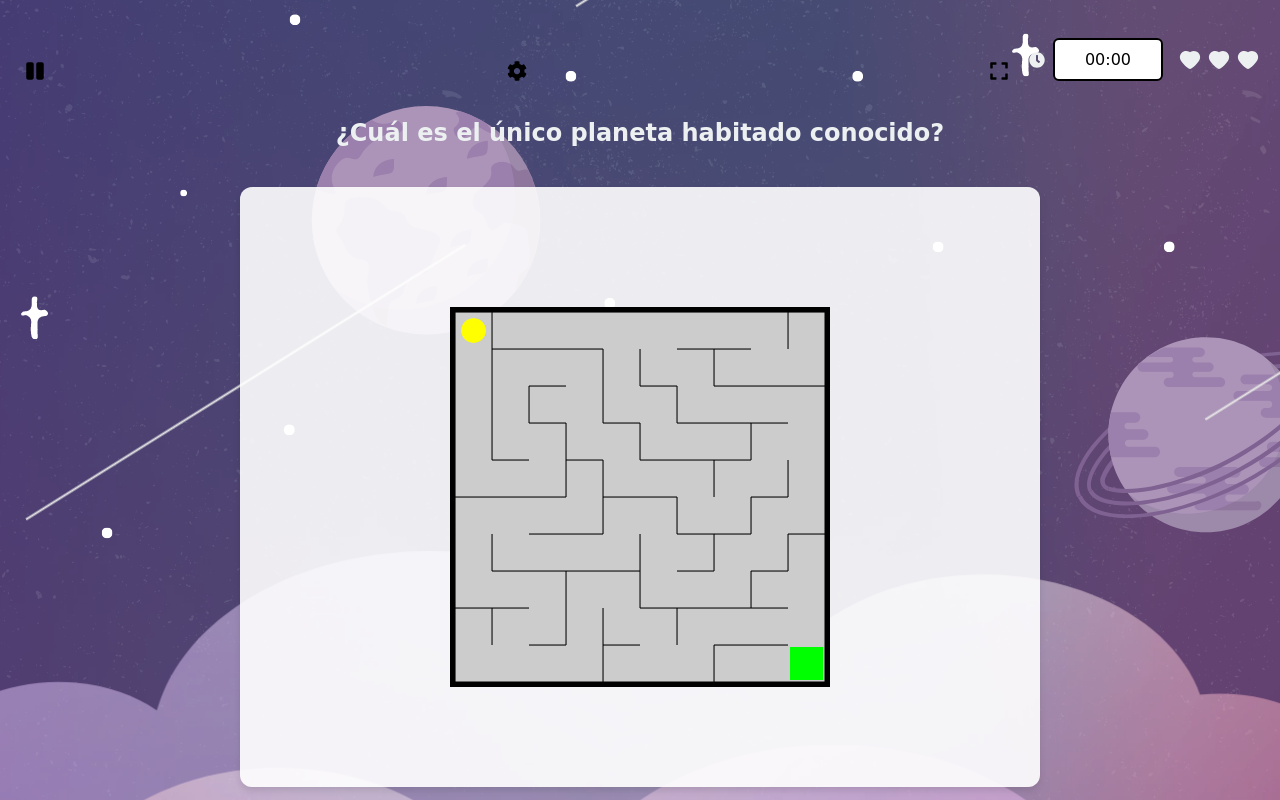
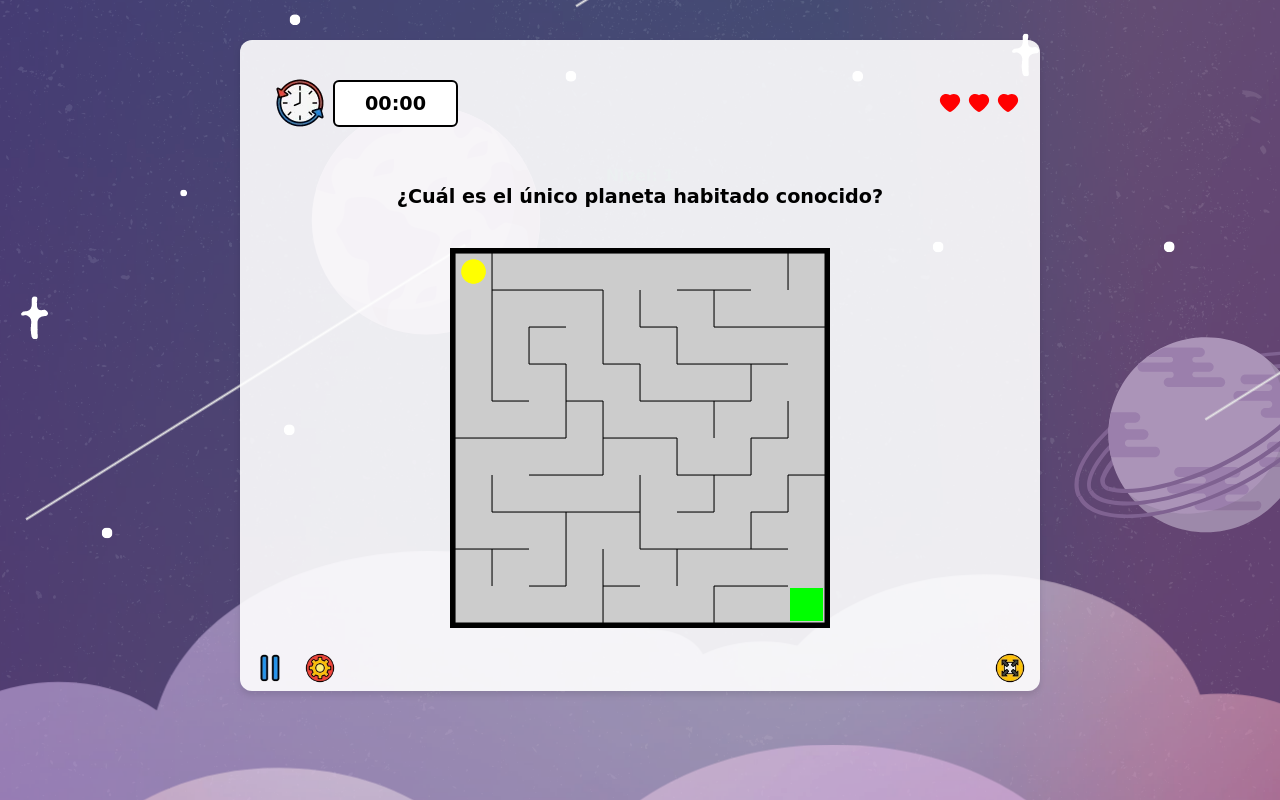
Before and after one commit to riofutabac/MazeGame, a React (Vite) app: page /game in a window 1280 px wide. Built offline with nearby package versions, Linux system fonts and the light colour scheme.

Commit message:
Maze Game corregido y funcional

```diff
--- a/src/components/MazeCanvas.jsx
+++ b/src/components/MazeCanvas.jsx
@@ -1,51 +1,6 @@
-import React, { useEffect, useRef } from 'react';
-import { handleKeyboardMovement, describeMazePosition, announceToScreenReader } from '../utils/accessibility';
+import React from 'react';
 
-const MazeCanvas = React.forwardRef(({ onMove }, ref) => {
-  const canvasRef = useRef(null);
-
-  useEffect(() => {
-    if (ref) {
-      ref.current = canvasRef.current;
-    }
-  }, [ref]);
-
-  useEffect(() => {
-    const canvas = canvasRef.current;
-    if (!canvas) return;
-
-    // Hacer que el canvas sea focuseable
-    canvas.setAttribute('tabindex', '0');
-    canvas.setAttribute('role', 'application');
-    canvas.setAttribute('aria-label', 'Laberinto del juego. Use las flechas del teclado para moverse.');
-
-    // Agregar instrucciones de uso cuando el canvas recibe el foco
-    canvas.addEventListener('focus', () => {
-      announceToScreenReader(
-        'Has entrado al laberinto. Usa las flechas del teclado para moverte. ' +
-        'Presiona la tecla H para escuchar tu posición actual.'
-      );
-    });
-
-    // Manejar eventos de teclado
-    const handleKeyDown = (e) => {
-      if (e.key === 'h' || e.key === 'H') {
-        // Describir la posición actual cuando se presiona H
-        const description = describeMazePosition(player, maze);
-        announceToScreenReader(description);
-        return;
-      }
-
-      handleKeyboardMovement(e, onMove);
-    };
-
-    canvas.addEventListener('keydown', handleKeyDown);
-
-    return () => {
-      canvas.removeEventListener('keydown', handleKeyDown);
-    };
-  }, [onMove]);
-
+export default function MazeCanvas({ canvasRef }) {
   return (
     <div style={{ display: 'flex', justifyContent: 'center', width: '100%' }}>
       <canvas
@@ -56,12 +11,7 @@ const MazeCanvas = React.forwardRef(({ onMove }, ref) => {
           maxWidth: '50%',
           height: 'auto',
         }}
-        aria-live="polite"
       />
     </div>
   );
-});
-
-MazeCanvas.displayName = 'MazeCanvas';
-
-export default MazeCanvas;
+}
--- a/src/pages/Game/Game.jsx
+++ b/src/pages/Game/Game.jsx
@@ -133,119 +133,57 @@ export default function Game() {
 
   return (
     <StyledGame>
-      <GameHeader role="banner">
-        <GameControls>
-          <button
-            onClick={() => setIsPaused(true)}
-            aria-label="Pausar juego"
-            tabIndex={1}
-          >
-            <FaPause />
-          </button>
-          <button
-            onClick={() => setIsConfigOpen(true)}
-            aria-label="Abrir configuración"
-            tabIndex={2}
-          >
-            <FaCog />
-          </button>
-          <button
-            onClick={() => {
-              // Implementar función para activar pantalla completa
-            }}
-            aria-label="Pantalla completa"
-            tabIndex={3}
-          >
-            <FaExpand />
-          </button>
-        </GameControls>
-
-        <TimerContainer role="timer" aria-label="Tiempo de juego">
-          <FaClock aria-hidden="true" />
-          <Timer>{time}</Timer>
+      {!isGameFinished ? (
+        <GameBoard>
+          <GameHeader>
+            <TimerContainer>
+              <img src={timerImg} alt="Tiempo" />
+              <Timer>
+                <span>{time}</span>
+              </Timer>
             </TimerContainer>
-
-        <Lives role="status" aria-label={`${lives} vidas restantes`}>
-          {Array.from({ length: lives }).map((_, index) => (
-            <AiFillHeart key={index} aria-hidden="true" />
+            <Lives>
+              {[...Array(lives)].map((_, index) => (
+                <AiFillHeart key={index} color="red" />
               ))}
             </Lives>
           </GameHeader>
 
-      {currentQuestion && (
-        <QuestionSection role="region" aria-label="Pregunta actual">
-          <h2 tabIndex={4}>{currentQuestion.question}</h2>
+          <QuestionSection>
+            <h4>Nivel: {level}</h4>
+            <h3>{currentQuestion?.question}</h3>
           </QuestionSection>
+
+          <MazeContainer>
+            <MazeCanvas canvasRef={canvasRef} />
+          </MazeContainer>
+          <GameControls>
+            <div className="left-controls">
+              <button className="pause-btn" onClick={() => setIsPaused(true)}>
+                <img src={pauseImg} alt="Botón para pausar el juego" />
+              </button>
+              <button className="settings-btn" onClick={() => setIsConfigOpen(true)}>
+                <img src={settingsImg} alt="Botón para abrir la configuración" />
+              </button>
+            </div>
+            <div className="right-controls">
+              <button className="fullscreen-btn">
+                <img src={fullScreenImg} alt="Botón para activar pantalla completa" />
+              </button>
+            </div>
+          </GameControls>
+        </GameBoard>
+      ) : (
+        <FinishedGame stats={gameStats} onBackToMenu={() => navigate('/')} />
       )}
 
-      <GameBoard>
-        <MazeContainer
-          role="application"
-          aria-label="Laberinto del juego"
-        >
-          <MazeCanvas
-            ref={canvasRef}
-            tabIndex={5}
-            aria-label="Canvas del laberinto. Use las flechas del teclado para mover al jugador"
-            onKeyDown={handleKeyDown}
-          />
-        </MazeContainer>
-      </GameBoard>
-
-      {showModal && (
-        <MessageModal
-          message={currentQuestion?.feedback || ''}
-          onClose={() => setShowModal(false)}
-          tabIndex={6}
-          role="dialog"
-          aria-modal="true"
-        />
-      )}
-
-      {isPaused && (
       <PauseModal
+        isOpen={isPaused}
         onClose={() => setIsPaused(false)}
         onResume={() => setIsPaused(false)}
-          tabIndex={7}
-          role="dialog"
-          aria-modal="true"
-          aria-label="Menú de pausa"
       />
-      )}
-
-      {isConfigOpen && (
-        <ConfigModal
-          onClose={() => setIsConfigOpen(false)}
-          onSoundSettings={() => {
-            setIsConfigOpen(false);
-            setIsSoundOpen(true);
-          }}
-          tabIndex={8}
-          role="dialog"
-          aria-modal="true"
-          aria-label="Configuración del juego"
-        />
-      )}
-
-      {isSoundOpen && (
-        <SoundModal
-          onClose={() => setIsSoundOpen(false)}
-          tabIndex={9}
-          role="dialog"
-          aria-modal="true"
-          aria-label="Configuración de sonido"
-        />
-      )}
-
-      {isGameFinished && (
-        <FinishedGame
-          stats={gameStats}
-          tabIndex={10}
-          role="dialog"
-          aria-modal="true"
-          aria-label="Juego terminado"
-        />
-      )}
+      <ConfigModal isOpen={isConfigOpen} onClose={() => setIsConfigOpen(false)} />
+      <SoundModal isOpen={isSoundOpen} onClose={() => setIsSoundOpen(false)} />
     </StyledGame>
   );
 }
```
Also changed, not shown: src/pages/Game/FinishedGame.styles.js (line endings or trailing spaces), src/pages/Game/Game.styles.js (line endings or trailing spaces). Lines whose indentation alone changed are shown as unchanged.
